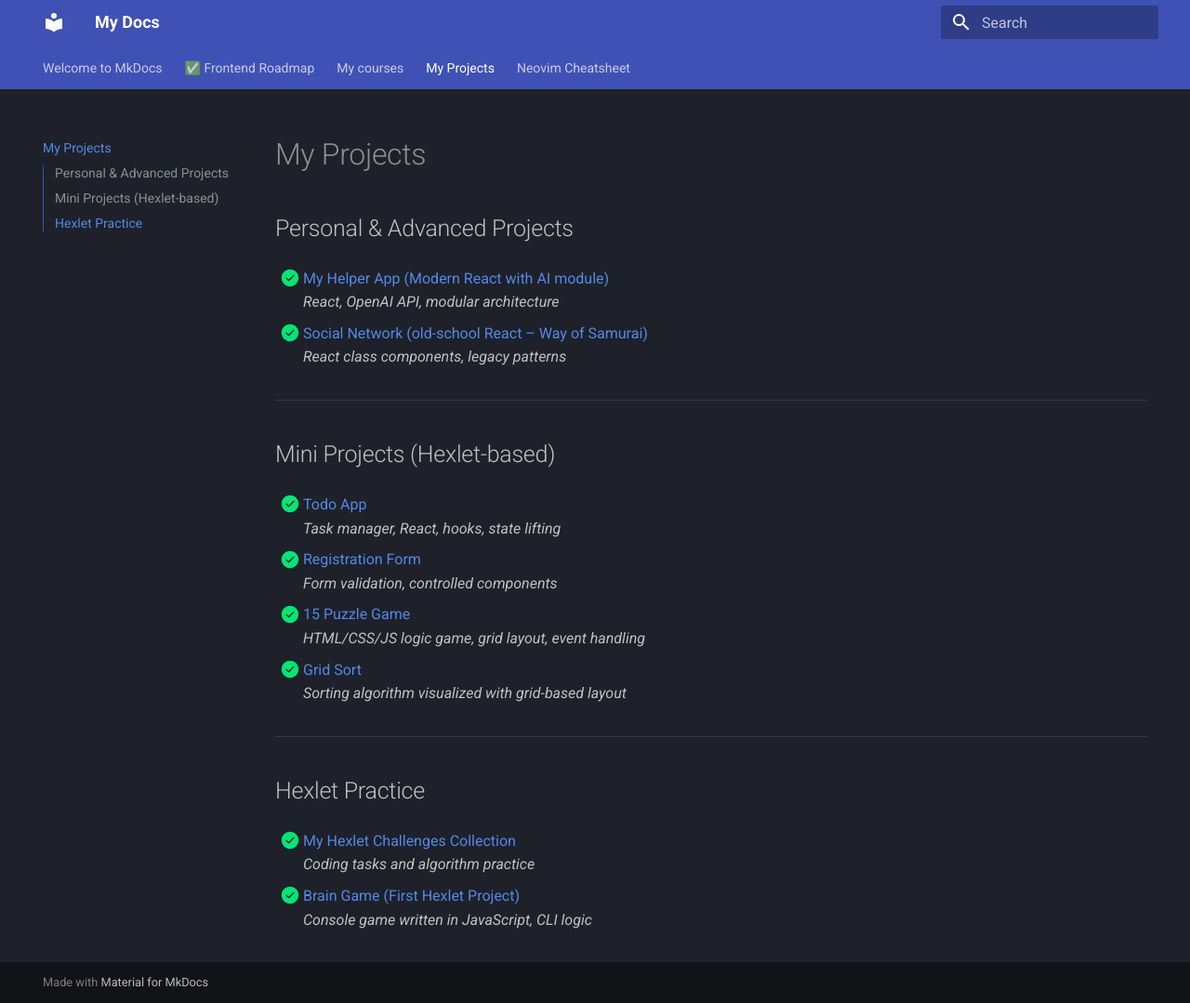
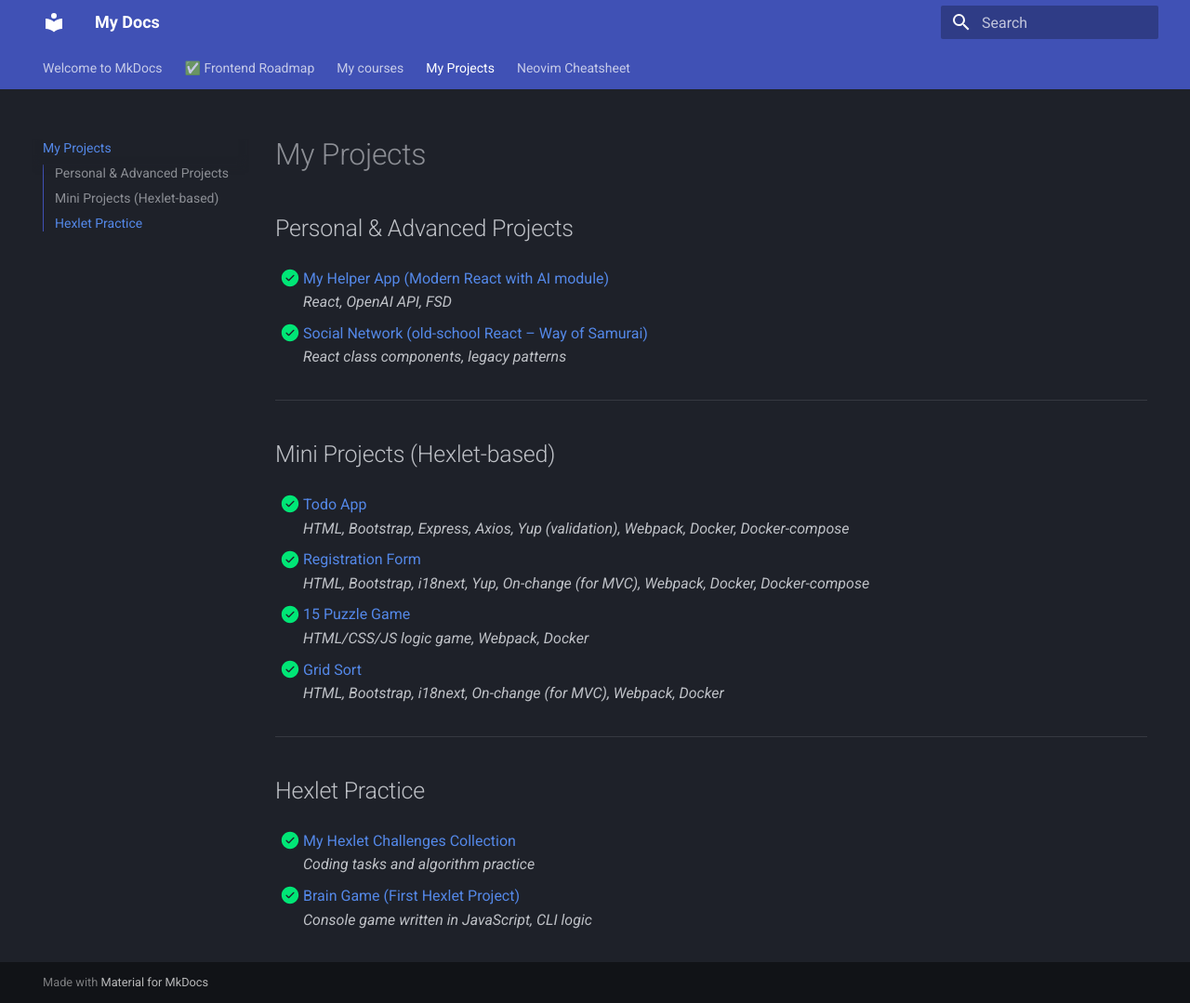
Before and after one commit to SamIlias/mydocs, an MkDocs documentation site: the page built from docs/my-projects.md, in a window 1280 px wide and 1079 px high. Shown: the whole window at 93% size. Built offline with MkDocs 1.6.1 and Material for MkDocs 9.7.7, drawn with Linux system fonts in a browser that asks for light colours.

Commit message:
fix: my-projects

```diff
--- a/docs/my-projects.md
+++ b/docs/my-projects.md
@@ -3,7 +3,7 @@
 ## Personal & Advanced Projects
 
 - [x] [My Helper App (Modern React with AI module)](https://github.com/SamIlias/my-helper-app-05-2025)
-       _React, OpenAI API, modular architecture_
+       _React, OpenAI API, FSD_
 
 - [x] [Social Network (old-school React – Way of Samurai)](https://github.com/SamIlias/react-app-social-network_02_2025)
        _React class components, legacy patterns_
@@ -13,16 +13,16 @@
 ## Mini Projects (Hexlet-based)
 
 - [x] [Todo App](https://github.com/SamIlias/todos_02_2025)
-       _Task manager, React, hooks, state lifting_
+       _HTML, Bootstrap, Express, Axios, Yup (validation), Webpack, Docker, Docker-compose_
 
 - [x] [Registration Form](https://github.com/SamIlias/registrationForm)
-       _Form validation, controlled components_
+       _HTML, Bootstrap, i18next, Yup, On-change (for MVC), Webpack, Docker, Docker-compose_
 
 - [x] [15 Puzzle Game](https://github.com/SamIlias/game-15-puzzle_01_2025)
-       _HTML/CSS/JS logic game, grid layout, event handling_
+       _HTML/CSS/JS logic game, Webpack, Docker_
 
 - [x] [Grid Sort](https://github.com/SamIlias/grid-sort)
-       _Sorting algorithm visualized with grid-based layout_
+       _HTML, Bootstrap, i18next, On-change (for MVC), Webpack, Docker_
 
 ---
 
```
Also changed, not shown: site/404.html, site/frontend-roadmap/index.html, site/index.html, site/my-courses/index.html, site/my-projects/index.html, site/search/search_index.json, site/vim-tips/index.html.
